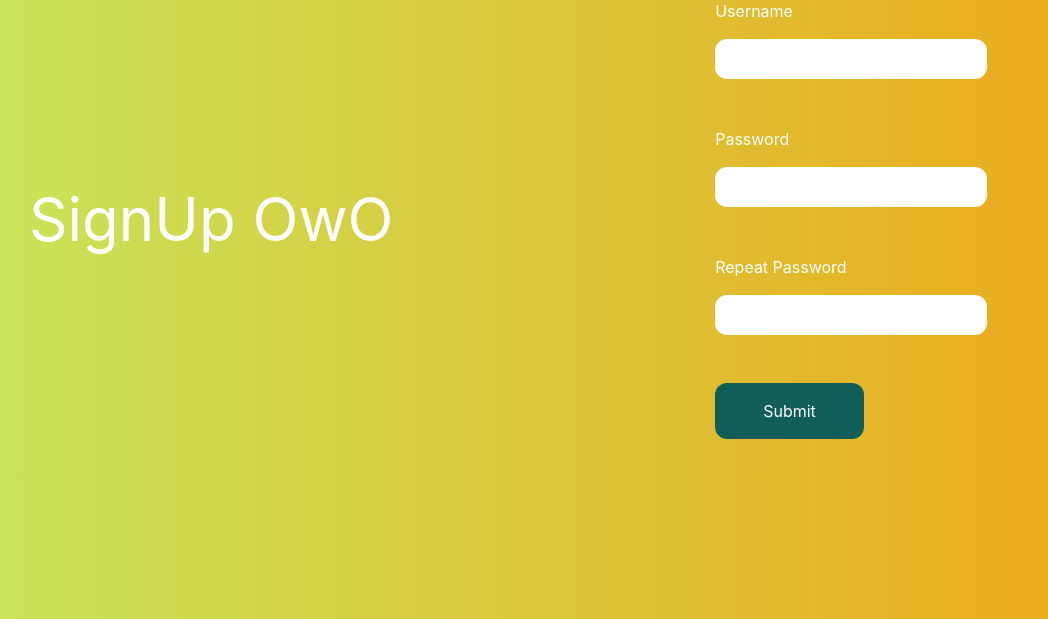
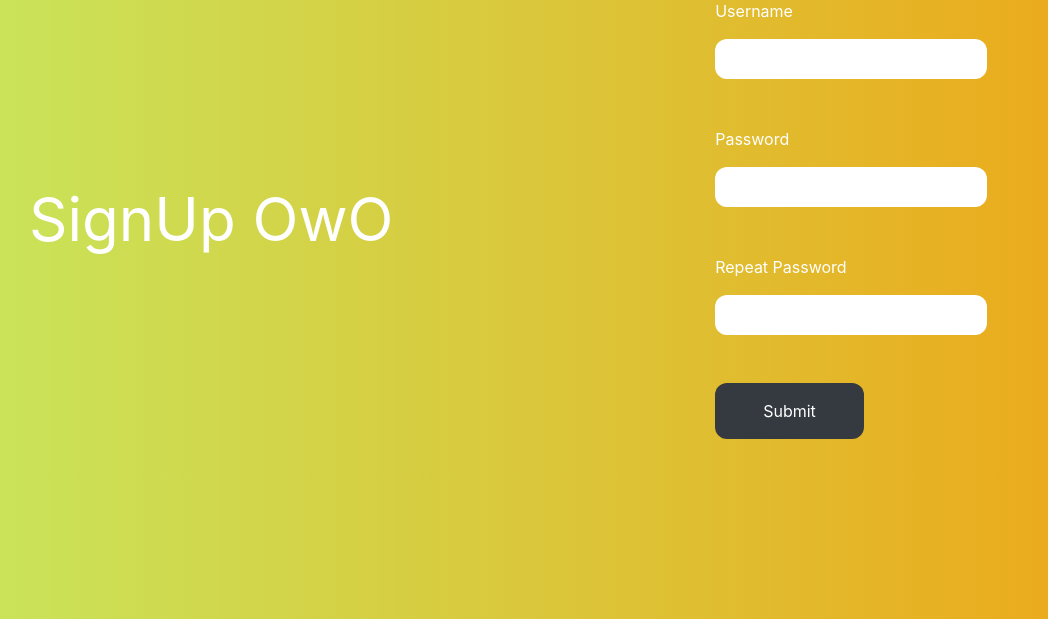
Before and after one commit to jhordyToro/Real-Time-Chat-v4.0, a Django app: page /signup/ in a window 1280 px wide. Shown: the part 285-904 px from the top of the page, without its empty margins (51-1099 px from the left). Run offline with Django 4.2, Linux system fonts and the light colour scheme; some libraries are stand-ins or nearby versions.

Commit message:
change style

```diff
--- a/djangochat/chat/templates/chat/login.html
+++ b/djangochat/chat/templates/chat/login.html
@@ -30,6 +30,6 @@
         {% endfor %}
     {% endif %}
 
-    <button class="px-5 py-3 rounded-xl text-white bg-teal-800 hover:bg-teal-700">Log in</button>
+    <button class="px-5 py-3 rounded-xl text-white bg-dark hover:bg-teal-700">Log in</button>
 </form>
 {% endblock %}
--- a/djangochat/chat/templates/chat/signup.html
+++ b/djangochat/chat/templates/chat/signup.html
@@ -35,6 +35,6 @@
         {% endfor %}
     {% endif %}
 
-    <button class="px-5 py-3 rounded-xl text-white bg-teal-800 hover:bg-teal-700">Submit</button>
+    <button class="px-5 py-3 rounded-xl text-white bg-dark hover:bg-teal-700">Submit</button>
 </form>
 {% endblock %}
```
Also changed, not shown: djangochat/db.sqlite3.
